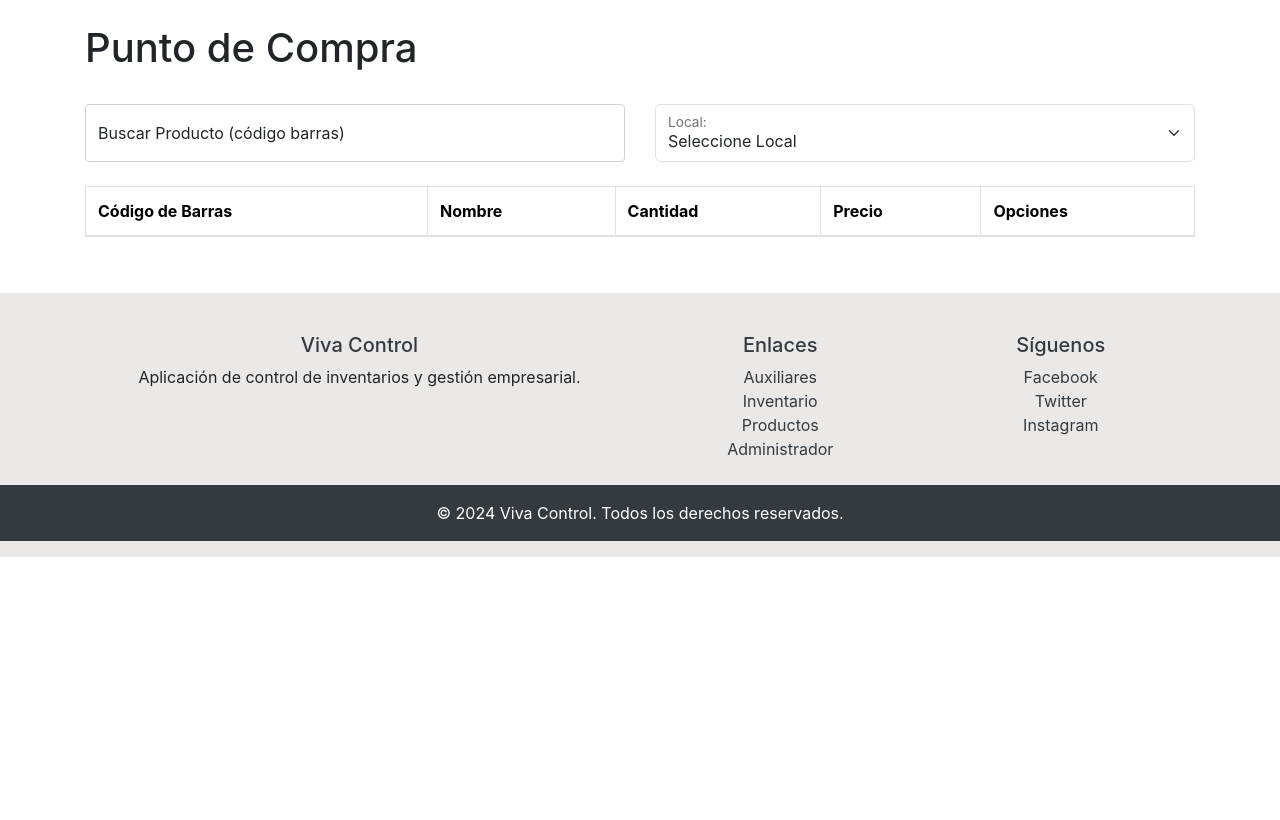
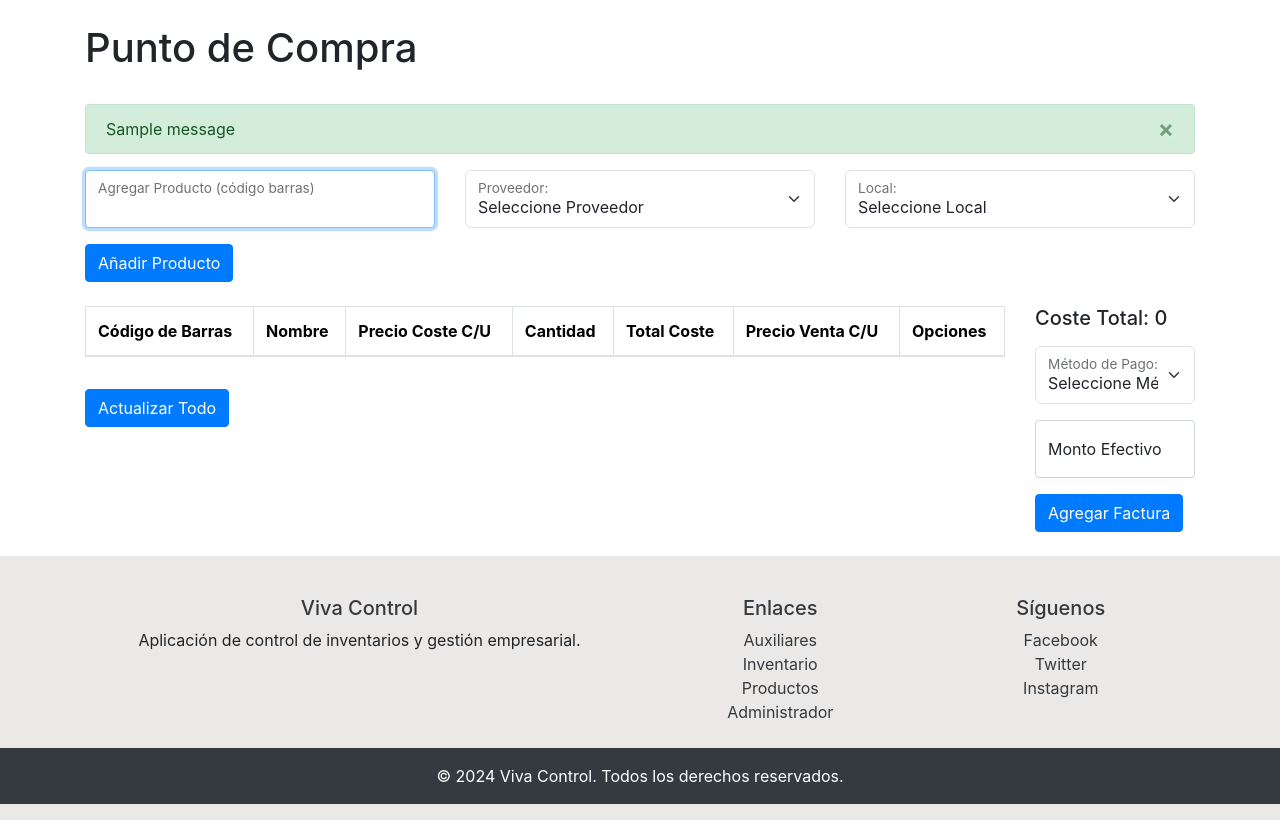
Before and after one commit to elrichardby11/VivaControl-Web, a Django app: page /inventario/punto/compra/ in a window 1280 px wide. Shown: the part 56-876 px from the top of the page. Before the commit the page ends 613 px from the top, so only its background shows below. Run offline with Django 5.2, Linux system fonts and the light colour scheme; a user stored in the database is signed in; tables that the repository leaves empty hold one stand-in row (values such as "Sample post"); one stand-in notice (Sample message) is shown; lists and menus that the app fills with data are empty; some libraries are stand-ins or nearby versions.

Commit message:
Update Compras

```diff
--- a/inventario/templates/punto_compra.html
+++ b/inventario/templates/punto_compra.html
@@ -9,12 +9,39 @@
 <div class="container mt-4">
     <h1>Punto de Compra</h1>
     <br>
-    <form method="GET" action="{% url 'inventario' %}">
+    <!-- Mensajes de éxito y error -->
+    {% if messages %}
+        {% for message in messages %}
+            {% if message.tags == 'error' %}
+                <div class="alert alert-danger alert-dismissible fade show" role="alert">
+            {% else %}
+                <div class="alert alert-success alert-dismissible fade show" role="alert">
+            {% endif %}
+            {{ message }}
+            <button type="button" class="close" data-dismiss="alert" aria-label="Close">
+                <span aria-hidden="true">&times;</span>
+            </button>
+            </div>
+        {% endfor %}
+    {% endif %}
+
+    <form method="GET" action="{% url 'punto_compra' %}" id="product-form">
         <div class="row g-2">
             <div class="col-md">
                 <div class="form-floating">
-                    <input type="text" class="form-control" id="search" name="search" placeholder="12345678" value="{{ search_query }}">
-                    <label for="search">Buscar Producto (código barras)</label>
+                    <input type="text" class="form-control" id="codigo_barras" name="codigo_barras" placeholder="12345678" value="">
+                    <label for="codigo_barras">Agregar Producto (código barras)</label>
+                </div>
+            </div>
+            <div class="col-md">
+                <div class="form-floating">
+                    <select class="form-select" id="prov" name="prov" aria-label="Floating label select example">
+                        <option value="">Seleccione Proveedor</option>
+                        {% for prov in proveedores %}
+                        <option value="{{ prov.rut_auxiliar }}" {% if prov_query == prov.rut_auxiliar|stringformat:"s" %}selected{% endif %}>{{prov.rut_auxiliar}} - {{ prov.razon_social }}</option>
+                        {% endfor %}
+                    </select>
+                    <label for="prov">Proveedor: </label>
                 </div>
             </div>
             <div class="col-md">
@@ -29,64 +56,103 @@
                 </div>
             </div>
         </div>
+        <button type="submit" class="btn btn-primary mt-3">Añadir Producto</button>
     </form>
     <br>
-    <table class="table table-bordered">
+    <div class="row">
+        <div class="col-md-10">
+            <div class="table-wrapper">
+                <form method="POST" action="{% url 'update_button' 'code' %}">
+                    {% csrf_token %}
+                    <table class="table table-bordered table-striped">
                         <thead>
                             <tr>
                                 <th>Código de Barras</th>
                                 <th>Nombre</th>
+                                <th>Precio Coste C/U</th>
                                 <th>Cantidad</th>
-                <th>Precio</th>
+                                <th>Total Coste</th>
+                                <th>Precio Venta C/U</th>
                                 <th>Opciones</th>
                             </tr>
                         </thead>
                         <tbody>
-            {% for row in page_obj %}
+                            {% for code, item in cart.items %}
                             <tr>
-                <td>{{ row.id_producto.id_producto }}</td>
-                <td>{{ row.id_producto.nombre }}</td>
-                <td>{{ row.cantidad }}</td>
-                <td>{{ row.precio }}</td>
-                <td class="text-center"><a href="" class="btn btn-dark btn-md">Ver Producto</a> </td>
+                                <td>{{ code }}</td>
+                                <td>{{ item.name }}</td>
+                                <td><input type="number" name="cost_price_{{ code }}" value="{{ item.cost_price }}" min="0" class="form-control"></td>
+                                <td><input type="number" name="quantity_{{ code }}" value="{{ item.quantity }}" min="1" class="form-control" style="width: 80px;"></td>
+                                <td>{{ item.total }}</td>
+                                <td><input type="number" name="sale_price_{{ code }}" value="{{ item.sale_price }}" min="0" class="form-control"></td>
+                                <td class="text-center">
+                                    <a href="{% url 'producto_edit' code %}" class="btn btn-dark btn-sm">Ver Producto</a>
+                                    <a href="{% url 'eliminar_p_carrito' 'punto_compra' code %}" class="btn btn-danger btn-sm">Eliminar</a>
+                                </td>
                             </tr>
                             {% endfor %}
                         </tbody>
                     </table>
-    <nav aria-label="Page navigation example">
-        <ul class="pagination">
-            {% if page_obj.has_previous %}
-            <li class="page-item">
-                <a class="page-link" href="?page=1&search={{ search_query }}&tipo={{ tipo_query }}&estado={{ estado_query }}" aria-label="First">
-                    <span aria-hidden="true">&laquo;&laquo;</span>
-                </a>
-            </li>
-            <li class="page-item">
-                <a class="page-link" href="?page={{ page_obj.previous_page_number }}&search={{ search_query }}&tipo={{ tipo_query }}&estado={{ estado_query }}" aria-label="Previous">
-                    <span aria-hidden="true">&laquo;</span>
-                </a>
-            </li>
-            {% endif %}
-            {% for num in page_obj.paginator.page_range %}
-            <li class="page-item {% if page_obj.number == num %}active{% endif %}">
-                <a class="page-link" href="?page={{ num }}&search={{ search_query }}&tipo={{ tipo_query }}&estado={{ estado_query }}">{{ num }}</a>
-            </li>
+                    <button type="submit" class="btn btn-primary mt-3">Actualizar Todo</button>
+                </form>
+                            </div>
+        </div>
+        <div class="col-md-2">
+            <div class="form-floating mb-3">
+                <h5>Coste Total: {{total}}</h5>
+            </div>
+            <form method="POST" action="{% url 'punto_confirmacion' 'punto_compra' %}">
+                <div class="form-floating mb-3">
+                    <select class="form-select" id="metodo_pago" name="metodo_pago" aria-label="Floating label select example">
+                        <option value="">Seleccione Método de Pago</option>
+                        {% for metodo in metodos %}
+                        <option value="{{ metodo.id }}" {% if local_query == metodo.id|stringformat:"s" %}selected{% endif %}>{{ metodo.nombre }}</option>
                         {% endfor %}
-            {% if page_obj.has_next %}
-            <li class="page-item">
-                <a class="page-link" href="?page={{ page_obj.next_page_number }}&search={{ search_query }}&tipo={{ tipo_query }}&estado={{ estado_query }}" aria-label="Next">
-                    <span aria-hidden="true">&raquo;</span>
-                </a>
-            </li>
-            <li class="page-item">
-                <a class="page-link" href="?page={{ page_obj.paginator.num_pages }}&search={{ search_query }}&tipo={{ tipo_query }}&estado={{ estado_query }}" aria-label="Last">
-                    <span aria-hidden="true">&raquo;&raquo;</span>
-                </a>
-            </li>
-            {% endif %}
-        </ul>
-    </nav>
+                    </select>
+                    <label for="metodo_pago">Método de Pago:</label>
+                </div>
+                <div class="form-floating">
+                    <input type="number" class="form-control" id="efectivo" name="efectivo" placeholder="10500" value="">
+                    <label for="efectivo">Monto Efectivo</label>
+                </div>
+                    {% csrf_token %}
+                    <button type="submit" class="btn btn-primary mt-3" >Agregar Factura</button>
+            </form>
+        </div>
+    </div>
 </div>
 <br>
 
 {% endblock content %}
+
+{% block extra_styles %}
+<style>
+    .table-wrapper {
+        max-height: 300px;
+        overflow-y: auto;
+    }
+    .table-wrapper thead th {
+        position: sticky;
+        top: 0;
+        background-color: white;
+        z-index: 2;
+    }
+</style>
+{% endblock extra_styles %}
+
+{% block extra_scripts %}
+<script>
+    document.addEventListener('DOMContentLoaded', function() {
+        const barcodeInput = document.getElementById('codigo_barras');
+        barcodeInput.focus();
+
+        // Enfocar el input cada vez que el formulario se envíe
+        const form = document.getElementById('product-form');
+        form.addEventListener('submit', function() {
+            setTimeout(() => {
+                barcodeInput.focus();
+            }, 10);
+        });
+    });
+</script>
+{% endblock extra_scripts %}
--- a/inventario/urls.py
+++ b/inventario/urls.py
@@ -10,6 +10,7 @@
     path('punto/<str:contexto>/eliminar/<str:code>/', views.eliminar_producto_carrito, name='eliminar_p_carrito'),
     path('punto/<str:contexto>/confirmar', views.confirmar, name='punto_confirmacion'),
     path('punto/compra/', views.punto_compra, name='punto_compra'),
+    path('punto/compra/actualizar/<str:code>/', views.update_button, name='update_button'),
     path('punto/otros/', views.punto_otros, name='punto_otros'),
     path('movimiento/', views.movement_list, name="movimiento"),
     path('movimiento/detalle/<id>', views.detail_list, name="ver_detalle"),
--- a/inventario/views.py
+++ b/inventario/views.py
@@ -4,7 +4,9 @@
 from django.contrib import messages
 
 from administrador.models import Sucursal, MetodosPago
+from auxiliares.models import Auxiliar
 from inventario.utils import save_ticket
+from productos.models import Producto
 from .models import CStateMovimiento, DetalleMovimiento, Movimiento, SucursalProducto, TipoMovimiento
 from django.core.paginator import Paginator
 
@@ -232,7 +234,106 @@
 
 @login_required
 def punto_compra(request):
-    return render(request, 'punto_compra.html')
+    locales = Sucursal.objects.all()
+    metodos = MetodosPago.objects.all()
+    proveedores = Auxiliar.objects.filter(tipo_auxiliar=1)
+
+    # Inicializar variables de sesión si no existen
+    if 'compra_cart' not in request.session:
+        request.session['compra_cart'] = {}
+
+    if 'compra_local_query' not in request.session or not request.session['compra_cart']:
+        request.session['compra_local_query'] = ''
+
+    if 'compra_prov_query' not in request.session or not request.session['compra_cart']:
+        request.session['compra_prov_query'] = ''
+
+    if 'compra_total_cost' not in request.session:
+        request.session['compra_total_cost'] = 0
+
+    cart = request.session['compra_cart']
+    local_query = request.session['compra_local_query']
+    prov_query = request.session['compra_prov_query']
+    total_cost = request.session['compra_total_cost']
+
+    context = {
+        "locales": locales,
+        "metodos": metodos,
+        "proveedores": proveedores,
+        "cart": cart,
+        "local_query": local_query,
+        "prov_query": prov_query,
+        "codigo_barras": request.GET.get('codigo_barras', ''),
+        "total": total_cost
+    }
+
+    if request.method == "GET":
+        code_query = request.GET.get('codigo_barras', '')
+
+        if 'codigo_barras' in request.GET or 'local' in request.GET:
+            new_local_query = request.GET.get('local', '')
+            new_prov_query = request.GET.get('prov', '')
+
+            if not new_local_query:
+                messages.error(request, "Debe seleccionar un local primero.")
+                return redirect('punto_compra')
+
+            if not new_prov_query:
+                messages.error(request, "Debe seleccionar un proveedor primero.")
+                return redirect('punto_compra')
+
+            if cart and local_query and new_local_query != local_query:
+                messages.error(request, "No se puede cambiar de local con productos en el carrito.")
+                return redirect('punto_compra')
+
+            if not code_query:
+                messages.error(request, "Debe añadir el código de barras.")
+                return redirect('punto_compra')
+
+            if not code_query.isdigit() or len(code_query) > 15:
+                messages.error(request, "Debe añadir un código de barras válido.")
+                return redirect('punto_compra')
+
+            # Actualizar local y proveedor en la sesión
+            request.session['compra_local_query'] = new_local_query
+            request.session['compra_prov_query'] = new_prov_query
+
+            product = Producto.objects.filter(id_producto=code_query).first()
+
+            if not product:
+                messages.error(request, "Producto no encontrado.")
+                return render(request, 'punto_compra.html', context)
+
+            # Añadir o actualizar el producto en el carrito
+            if code_query in cart:
+                cart[code_query]["quantity"] += 1
+                cart[code_query]["total"] = cart[code_query]["cost_price"] * cart[code_query]["quantity"]
+            else:
+                cart[code_query] = {
+                    "name": product.nombre,
+                    "cost_price": 1,
+                    "quantity": 1,
+                    "total": 1,
+                    "sale_price": 1,
+                }
+
+            cart[code_query]["total"] = cart[code_query]["cost_price"] * cart[code_query]["quantity"]
+            total_cost_price = sum(item["total"] for item in cart.values())
+
+            request.session['compra_cart'] = cart
+            request.session['compra_total_cost'] = total_cost_price
+
+            context.update({
+                "local_query": new_local_query,
+                "prov_query": new_prov_query,
+                "codigo_barras": code_query,
+                "total": total_cost_price
+            })
+
+            messages.success(request, f"Producto encontrado: {product.nombre}.")
+            return redirect('punto_compra')
+
+    return render(request, 'punto_compra.html', context)
 
 @login_required
 def punto_otros(request):
@@ -352,8 +453,7 @@
 
 @login_required
 def actualizar_cantidad_carrito(request, contexto, codigo_barras):
-
-    if (contexto != "punto_compra") and (contexto != "punto_venta") and (contexto != "punto_otros"):
+    if (contexto != "punto_venta") and (contexto != "punto_otros"):
         messages.error(request, "Error al actualizar el carrito.")
         return redirect("puntos")
 
@@ -373,7 +473,6 @@
         local_query_key = 'otros_local_query'
         total_price_key = 'otros_total_price'
 
-
     if not request.session.get(local_query_key):
         messages.error(request, "Error al obtener local.")
         return redirect(contexto)
@@ -391,7 +490,6 @@
         messages.error(request, f"Cantidad fuera de stock. Cantidad disponible: {cart[codigo_barras]['max_quantity']}")
         return redirect(contexto)
 
-    cart[codigo_barras]["quantity"] = nueva_cantidad
     cart[codigo_barras]["total"] = cart[codigo_barras]["price"] * nueva_cantidad
 
     # Recalcular el total del precio
@@ -403,6 +501,42 @@
     return redirect(contexto)
 
 @login_required
+def update_button(request, code):
+    if request.method != "POST":
+        return redirect("punto_compra")
+
+    if not request.session.get('compra_local_query'):
+        messages.error(request, "Error al obtener local.")
+        return redirect("punto_compra")
+
+    cart = request.session['compra_cart']
+
+    for code, item in cart.items():
+        cost_price = request.POST.get(f'cost_price_{code}')
+        quantity = request.POST.get(f'quantity_{code}')
+        sale_price = request.POST.get(f'sale_price_{code}')
+
+        if cost_price is not None:
+            item['cost_price'] = int(cost_price)
+        if quantity is not None:
+            item['quantity'] = int(quantity)
+        if sale_price is not None:
+            item['sale_price'] = int(sale_price)
+
+        # Actualiza el total coste del item
+        item['total'] = item['cost_price'] * item['quantity']
+
+    total_price = sum(item["total"] for item in cart.values())
+    request.session["compra_total_cost"] = total_price
+    request.session["compra_cart"] = cart
+
+    # Guarda la sesión actualizada
+    request.session.modified = True
+
+    messages.success(request, "Carrito actualizado correctamente.")
+    return redirect('punto_compra')
+
+@login_required
 def eliminar_producto_carrito(request, contexto, code):
 
     if (contexto != "punto_compra") and (contexto != "punto_venta") and (contexto != "punto_otros"):
@@ -412,7 +546,10 @@
     if contexto == 'punto_venta':
         cart_key = 'venta_cart'
         total_price_key = 'venta_total_price'
-    else:  # 'otros'
+    elif contexto == "punto_compra":
+        cart_key = "compra_cart"
+        total_price_key = "compra_total_cost"
+    else:
         cart_key = 'otros_cart'
         total_price_key = 'otros_total_price'
 
```
Lines whose indentation alone changed are shown as unchanged.
